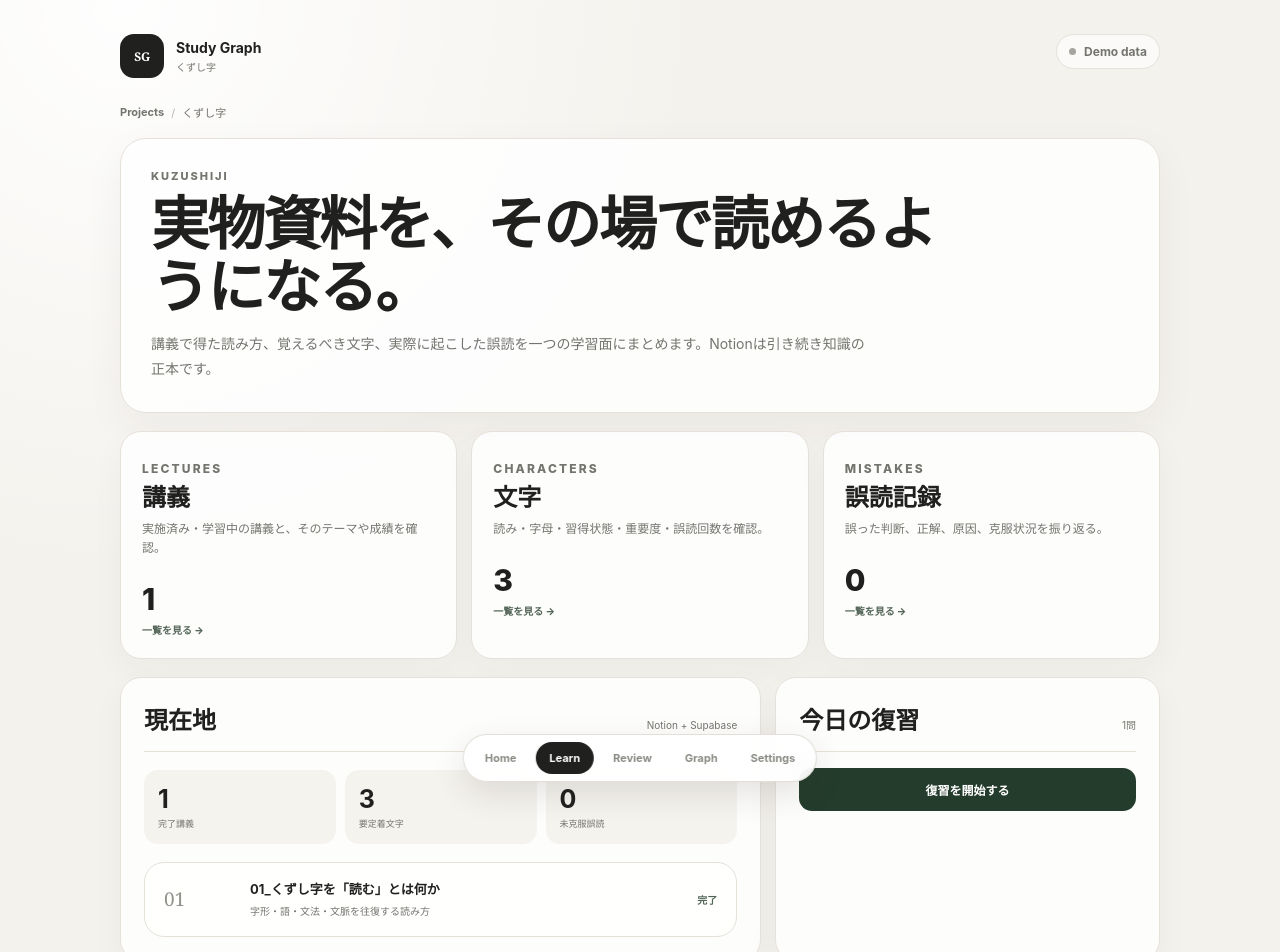
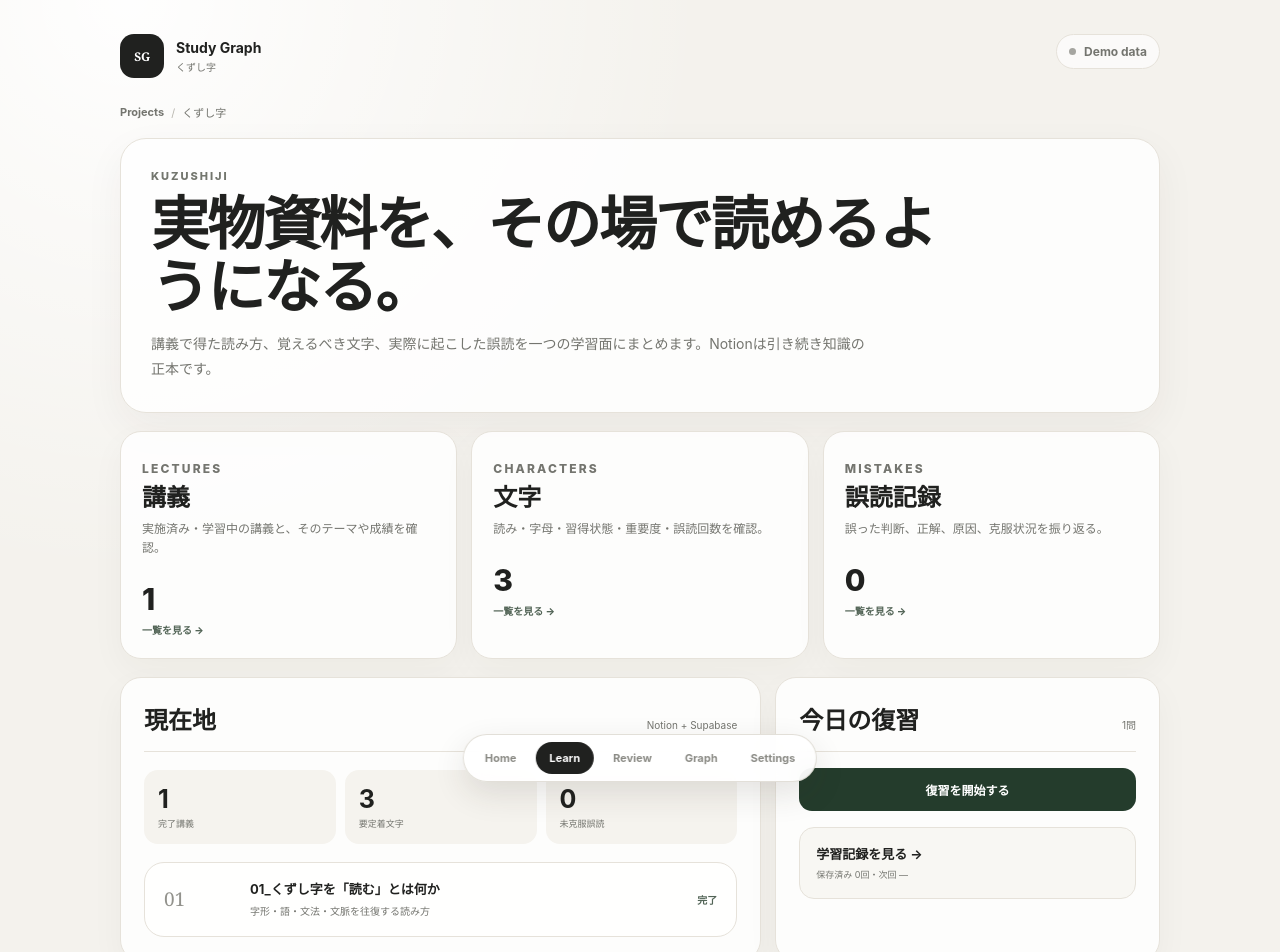
Before and after one commit to Auto-Hal/study-graph, a Next.js app: page /projects/kuzushiji in a window 1280 px wide. Shown: the top 952 px of the page. Built offline with nearby package versions, Linux system fonts and the light colour scheme; no server answers.

Commit message:
feat: surface progress summary on project

```diff
--- a/app/projects/kuzushiji/page.tsx
+++ b/app/projects/kuzushiji/page.tsx
@@ -1,12 +1,46 @@
 import Link from "next/link";
 import { getKuzushijiDashboard } from "@/src/lib/notion/kuzushiji";
-import { getDueReviewItems } from "@/src/lib/supabase/review";
+import {
+  getDueReviewItems,
+  getReviewHistory,
+  getReviewStates,
+  isReviewPersistenceConfigured,
+} from "@/src/lib/supabase/review";
 
 export const dynamic = "force-dynamic";
 
+function formatDateTime(value: string | null) {
+  if (!value) return "—";
+  return new Intl.DateTimeFormat("ja-JP", {
+    timeZone: "Asia/Tokyo",
+    month: "numeric",
+    day: "numeric",
+    hour: "2-digit",
+    minute: "2-digit",
+  }).format(new Date(value));
+}
+
+async function progressSummary() {
+  if (!isReviewPersistenceConfigured()) return { attempts: 0, nextDue: null as string | null };
+  try {
+    const [history, states] = await Promise.all([getReviewHistory(100), getReviewStates()]);
+    const now = Date.now();
+    const nextDue = states
+      .map((state) => state.due_at)
+      .filter((value) => new Date(value).getTime() > now)
+      .sort((a, b) => new Date(a).getTime() - new Date(b).getTime())[0] ?? null;
+    return { attempts: history.length, nextDue };
+  } catch {
+    return { attempts: 0, nextDue: null as string | null };
+  }
+}
+
 export default async function KuzushijiProjectPage() {
   const data = await getKuzushijiDashboard();
-  const scheduledReview = await getDueReviewItems(data.reviewQueue);
+  const [scheduledReview, progress] = await Promise.all([
+    getDueReviewItems(data.reviewQueue),
+    progressSummary(),
+  ]);
   const completedLectures = data.lectures.filter((lecture) => lecture.status === "完了").length;
   const weakCharacters = data.characters.filter((character) => character.mastery !== "即読").length;
   const openMistakes = data.mistakes.filter((mistake) => !mistake.resolved).length;
@@ -100,6 +134,10 @@ export default async function KuzushijiProjectPage() {
           ) : (
             <span className="quick-action is-muted">次の復習まで待機</span>
           )}
+          <Link className="progress-link-card" href="/projects/kuzushiji/progress">
+            <strong>学習記録を見る →</strong>
+            <span>保存済み {progress.attempts}回・次回 {formatDateTime(progress.nextDue)}</span>
+          </Link>
         </aside>
       </section>
 
```
